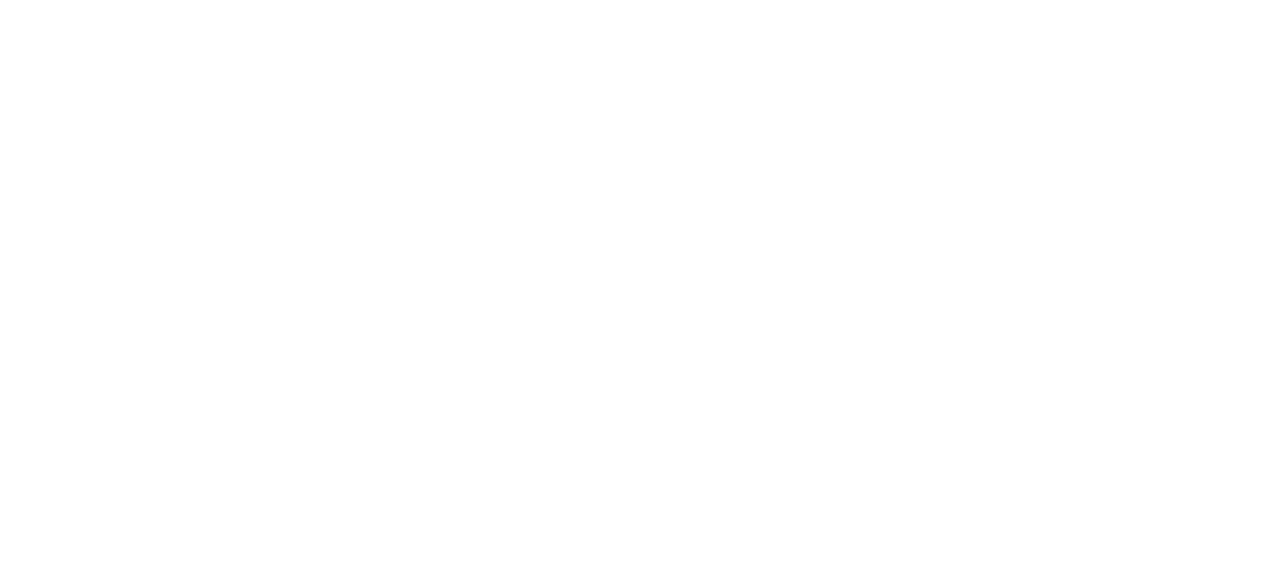
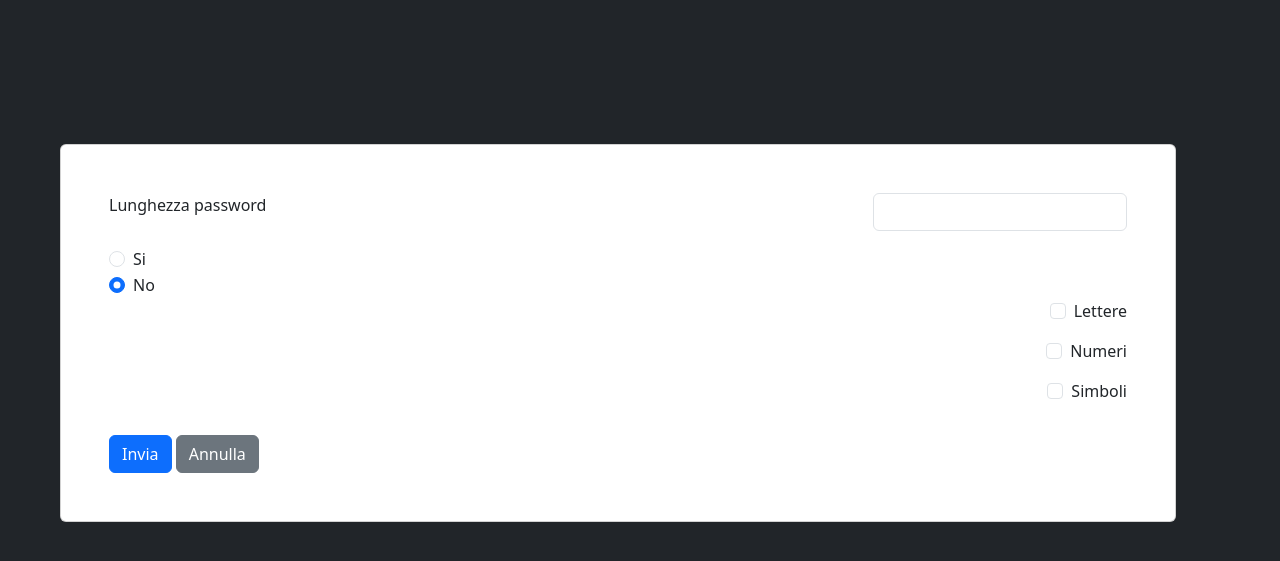
Before and after one commit to Pietro907/php-strong-password-generator, a PHP site: page / in a window 1280 px wide. Before the commit the part shown is empty. Shown: the top 561 px of the page. Run offline with PHP 8.4, Linux system fonts and the light colour scheme.

Commit message:
add draft style & create input, radios, chk & btn

```diff
--- a/index.php
+++ b/index.php
@@ -38,25 +38,86 @@ Milestone 4 (BONUS)
 
 <!DOCTYPE html>
 <html lang="en">
+
 <head>
     <meta charset="UTF-8">
     <meta name="viewport" content="width=device-width, initial-scale=1.0">
     <title>PHP Strong Password Generator</title>
+    <link href="https://cdn.jsdelivr.net/npm/bootstrap@5.3.2/dist/css/bootstrap.min.css" rel="stylesheet" integrity="sha384-T3c6CoIi6uLrA9TneNEoa7RxnatzjcDSCmG1MXxSR1GAsXEV/Dwwykc2MPK8M2HN" crossorigin="anonymous">
 </head>
-<body>
-
-<div class="container">
-    <div class="row">
-        <div class="col">
-            <div class="card">
 
 
+<body class="bg-dark">
 
+    <div class="container mt-5 mx-5">
+        <div class="row mt-5">
+            <div class="col mt-5">
+                <div class="card mt-5 p-5">
+
+                    <form action="/index.php" method="GET">
+
+                        <!-- Input text inserisci password -->
+                        <!-- Qui la password viene inserita dall'utente -->
+                        <div class="mb-3 d-flex justify-content-between">
+                            <label for="exampleInputText1" class="form-label">Lunghezza password</label>
+                            <input type="text" class="form-control w-25" id="exampleInputText1" aria-describedby="textHelp">
+                            <!-- <div id="emailHelp" class="form-text">We'll never share your email with anyone else.</div> -->
+                        </div>
+
+                        <!-- Qui ci sono i radioboxs -->
+                        <div class="radioboxs">
+
+                        <!-- Radios Si -->
+                        <div class="form-check">
+                            <input class="form-check-input" type="radio" name="flexRadioDefault" id="flexRadioDefault1">
+                            <label class="form-check-label" for="flexRadioDefault1">
+                                Si
+                            </label>
+                        </div>
+
+                        <!-- Radios No -->
+                        <div class="form-check">
+                            <input class="form-check-input" type="radio" name="flexRadioDefault" id="flexRadioDefault2" checked>
+                            <label class="form-check-label" for="flexRadioDefault2">
+                                No
+                            </label>
+                        </div>
+                        </div>
+
+
+                        <!-- Qui ci sono tutti i checkbox-->
+                        <div class="checkboxs d-flex flex-column justify-content-end align-items-end">
+
+                            <!-- Qui check filtro per Lettere -->
+                            <div class="mb-3 form-check">
+                                <input type="checkbox" class="form-check-input" id="exampleCheck1">
+                                <label class="form-check-label" for="exampleCheck1">Lettere</label>
+                            </div>
+                            <!-- Qui check filtro per Numeri -->
+                            <div class="mb-3 form-check">
+                                <input type="checkbox" class="form-check-input" id="exampleCheck1">
+                                <label class="form-check-label" for="exampleCheck1">Numeri</label>
+                            </div>
+                            <!-- Qui check filtro per Simboli -->
+                            <div class="mb-3 form-check">
+                                <input type="checkbox" class="form-check-input" id="exampleCheck1">
+                                <label class="form-check-label" for="exampleCheck1">Simboli</label>
+                            </div>
+
+                        </div>
+
+
+                        <button type="submit" class="btn btn-primary mt-3">Invia</button>
+                        <button type="reset" class="btn btn-secondary btn mt-3">Annulla</button>
+
+                    </form>
+
+                </div>
             </div>
         </div>
     </div>
-</div>
 
 
 </body>
+
 </html>
```
